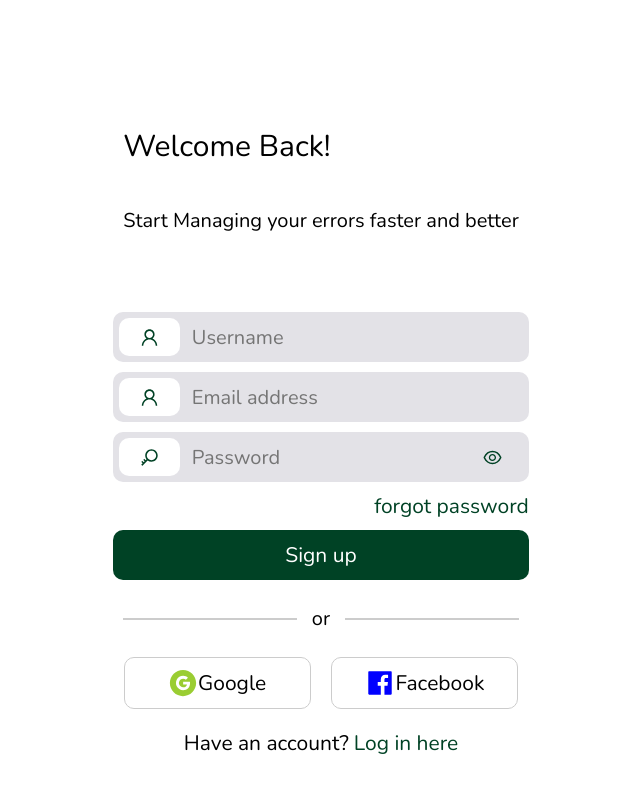
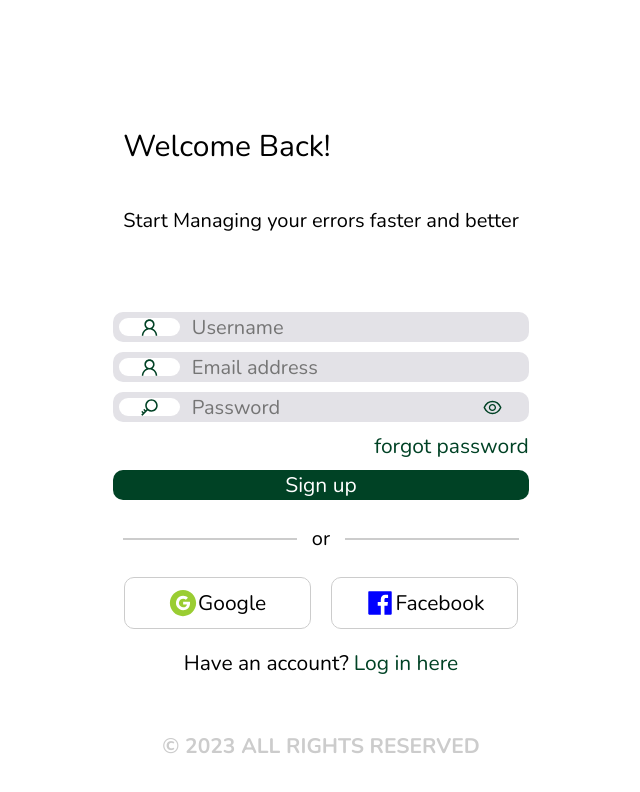
Before and after one commit to aremumahmud/e-commerce-ui, a React (Create React App) app: page /users/1 in a window 1280 px wide. Shown: the top 792 px of the page, without its empty margins (319-959 px from the left). Built offline with nearby package versions, Linux system fonts and the light colour scheme; a web font is replaced by a local one.

Commit message:
resized the login page

```diff
--- a/src/css/login.css
+++ b/src/css/login.css
@@ -64,7 +64,7 @@ body {
     margin-bottom: 10px;
     width: 100%;
     border-radius: 10px;
-    height: 50px;
+    height: 30px;
     display: flex;
     justify-content: space-between;
     padding: 6px;
@@ -106,7 +106,7 @@ body {
     background-color: #004225;
     ;
     color: white;
-    height: 50px;
+    height: 30px;
     padding: 6px;
     border-radius: 10px;
     font-size: 20px;
```
